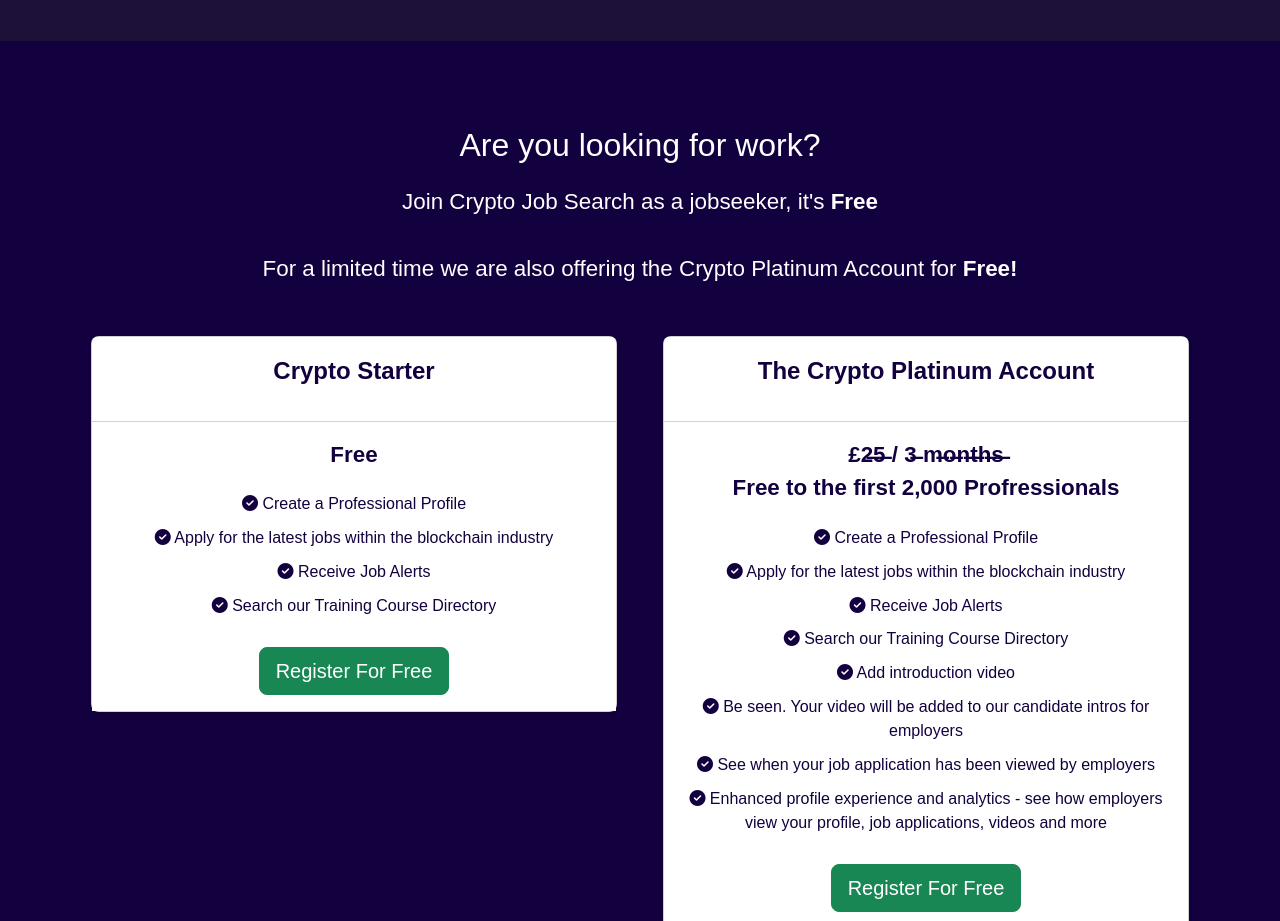
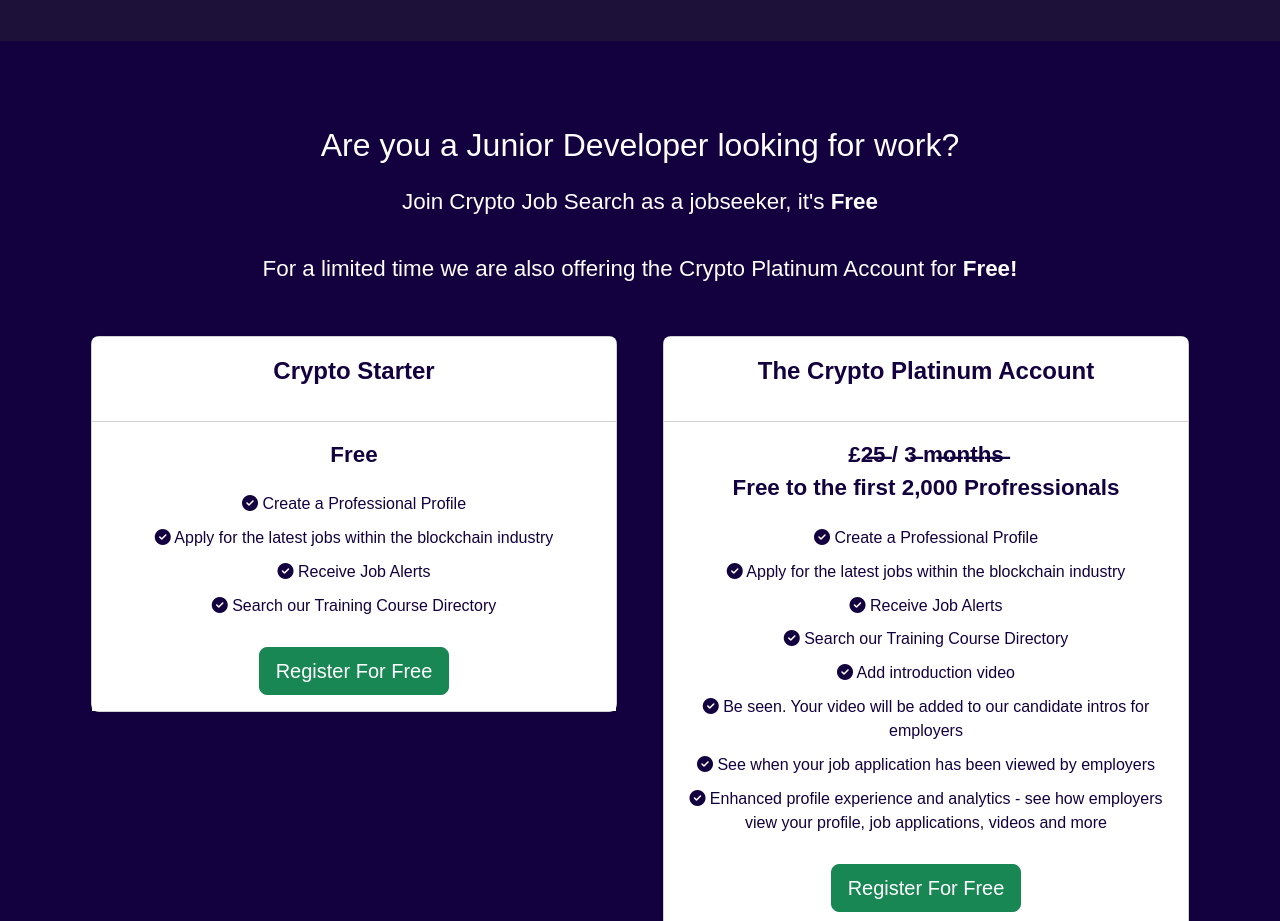
Before and after one commit to aide001/includepricing, a plain HTML site: page index.html in a window 1280 px wide. Shown: the part 2040-2961 px from the top of the page. Drawn offline with nearby package versions, Linux system fonts and the light colour scheme.

Commit message:
Update index.html

```diff
--- a/index.html
+++ b/index.html
@@ -210,7 +210,7 @@
 
   <section id="pricing">
 
-    <p class="pricingheader">Are you looking for work?</p>
+    <p class="pricingheader">Are you a Junior Developer looking for work?</p>
     <p class="pricingsecond">Join Crypto Job Search as a jobseeker, it's <b>Free</b><br><br> For a limited time we are also offering the Crypto Platinum Account for <b>Free!</b></p>
 
 
```
